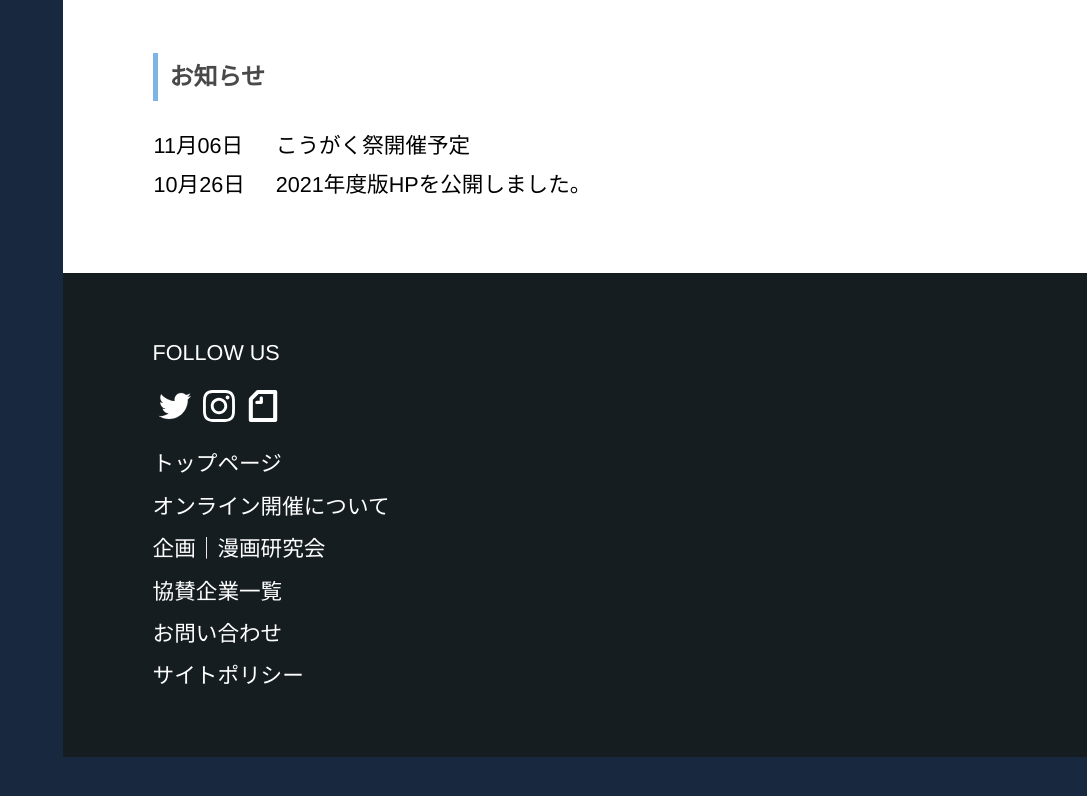
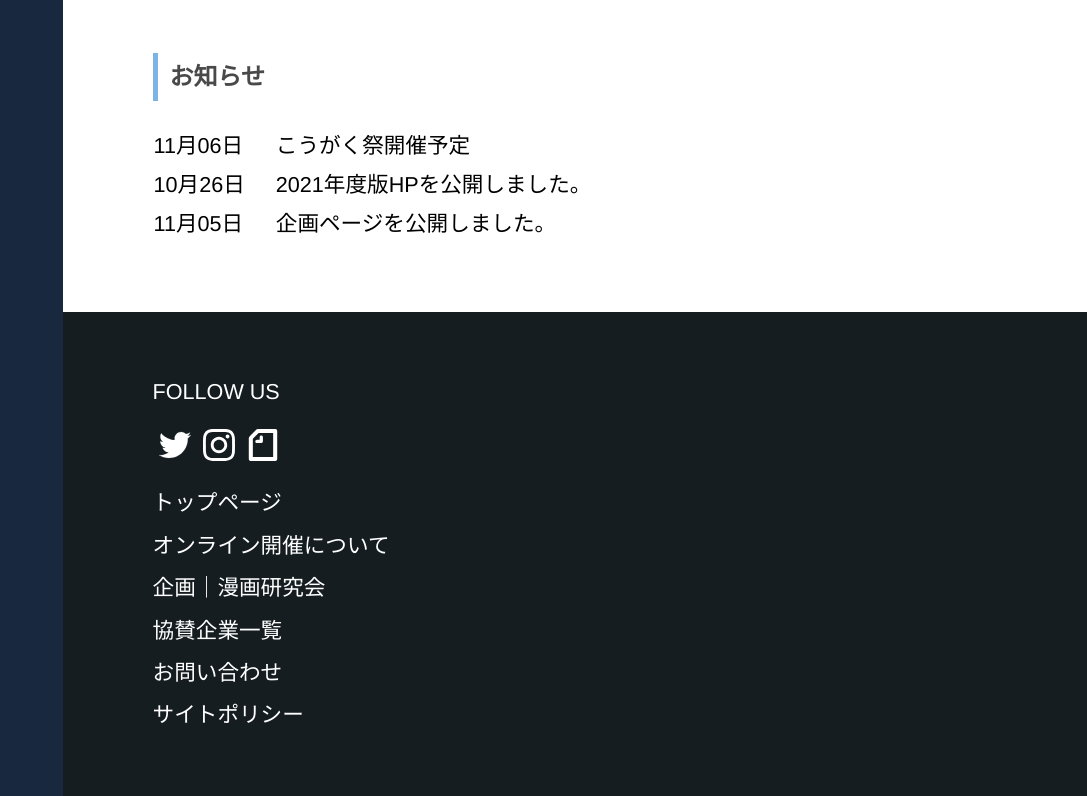
Before and after one commit to kougakusai/kougakusai-hp, a Next.js app: page / in a window 1280 px wide. Shown: the part 1021-1817 px from the top of the page, without its empty margins (193-1280 px from the left). Before the commit the page ends 1778 px from the top, so only its background shows below. Built offline with nearby package versions, Linux system fonts and the light colour scheme.

Commit message:
お知らせ追記

```diff
--- a/src/pages/index.tsx
+++ b/src/pages/index.tsx
@@ -15,6 +15,10 @@ const announcement = [
   {
     date: "10月26日",
     detail: "2021年度版HPを公開しました。",
+  },
+  {
+    date: "11月05日",
+    detail: "企画ページを公開しました。",
   },
 ];
 
@@ -63,11 +67,7 @@ export default function Home() {
             "k-lg:top-[5vh] k-lg:left-[calc(50%-13vw)] m-auto"
           )}
         >
-          <img
-            src={`${prefix}/title.png`}
-            alt="こうがく祭"
-            className="w-full k-sm:w-[58vw] k-lg:w-[40vw]"
-          />
+          <img src={`${prefix}/title.png`} alt="こうがく祭" className="w-full k-sm:w-[58vw] k-lg:w-[40vw]" />
           {headline}
         </h1>
         <article
@@ -85,9 +85,7 @@ export default function Home() {
             <p>
               今年度はオンラインでの開催となりました。詳しくは
               <Link href="/about">
-                <a className="underline text-k-blue-dark cursor-pointer">
-                  オンライン開催について
-                </a>
+                <a className="underline text-k-blue-dark cursor-pointer">オンライン開催について</a>
               </Link>
               をご覧ください。
             </p>
```
